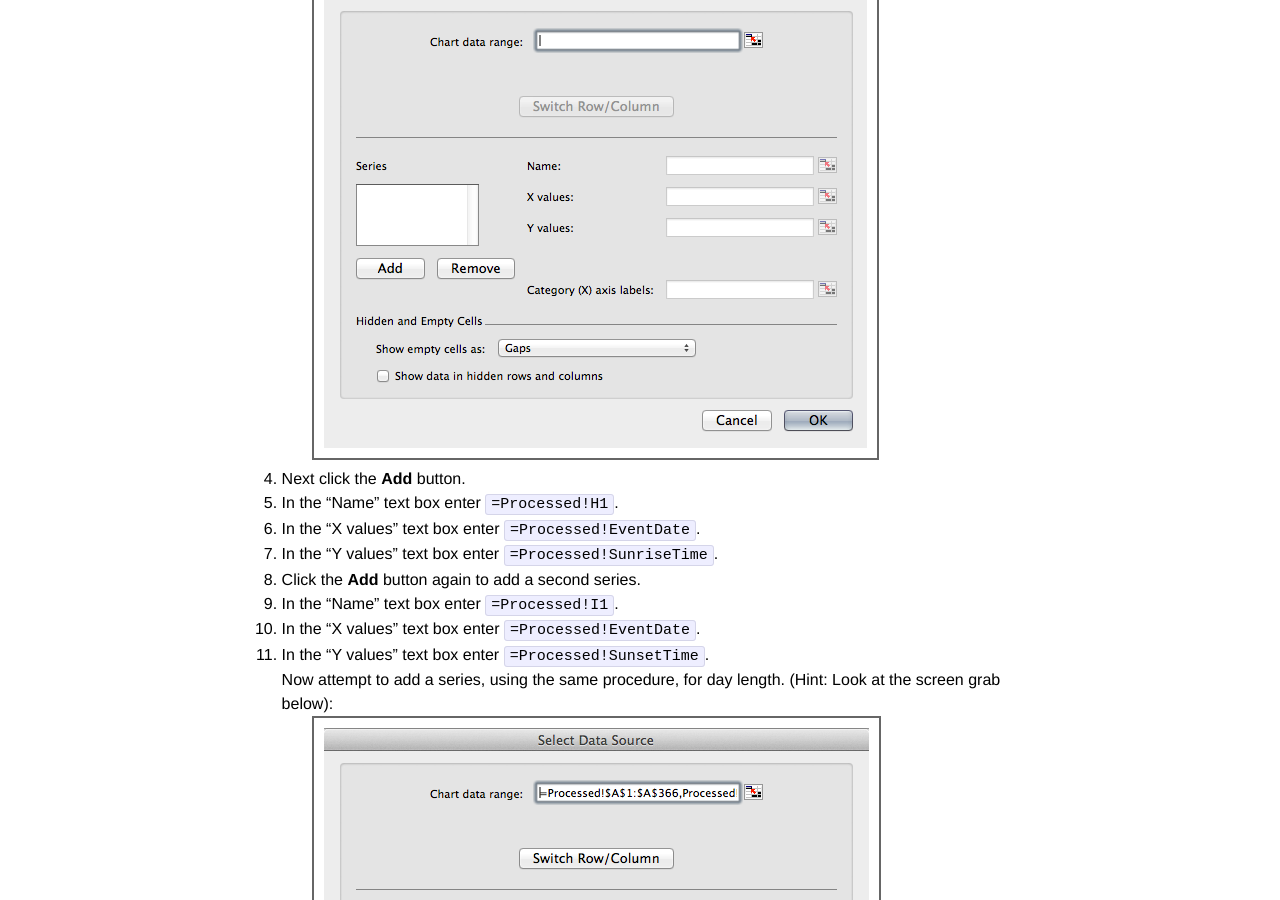
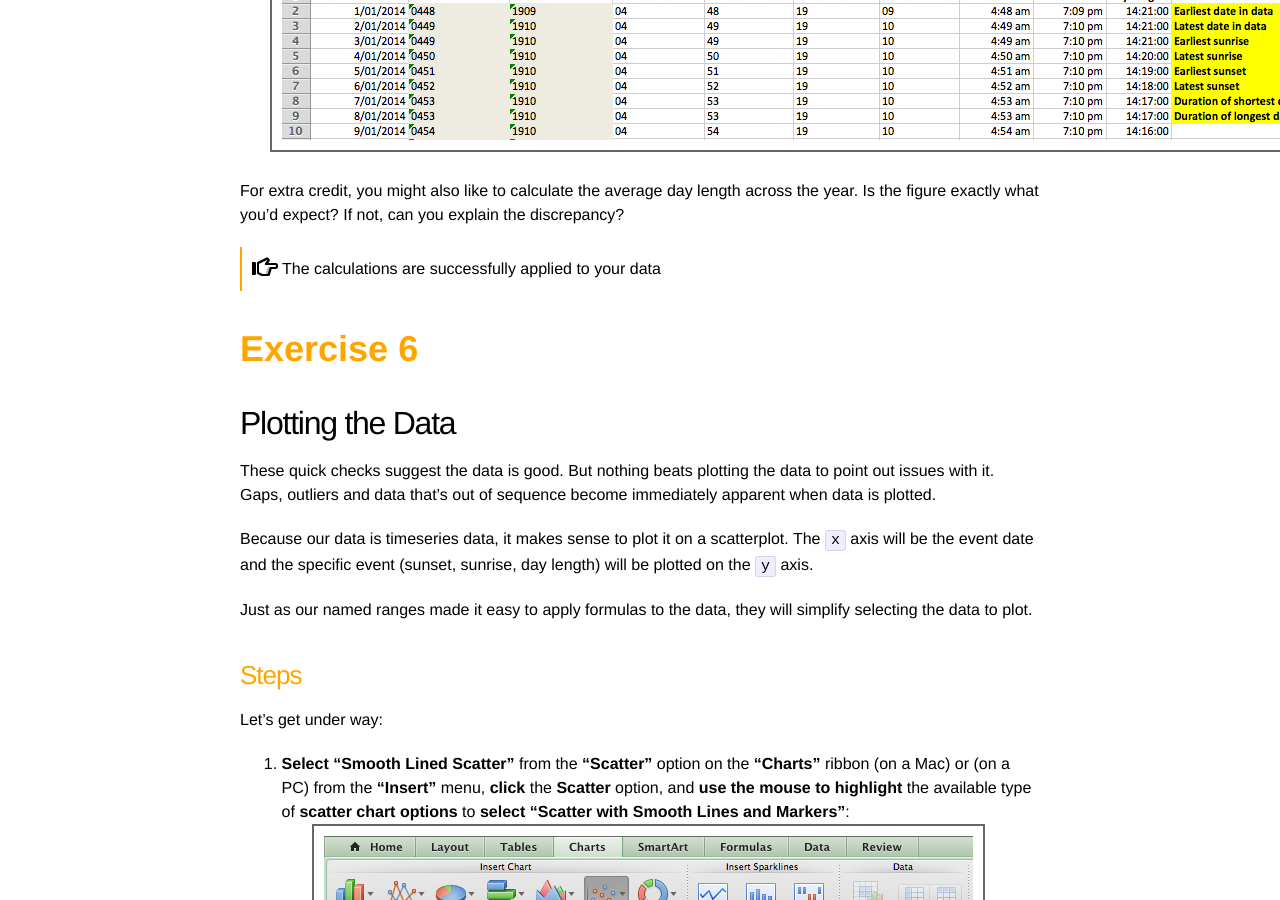
Before and after one commit to IntersectAustralia/excel-fu, a Jekyll site: the page built from module-6/index.markdown, in a window 1280 px wide and 900 px high, scrolled down 8333 px. Built offline with Jekyll 4.4.1, drawn with Linux system fonts in a browser that asks for light colours; some of the changed text lies outside the part shown.

Commit message:
added feedback for module 6

````diff
--- a/module-6/index.markdown
+++ b/module-6/index.markdown
@@ -27,7 +27,11 @@
 1. Reopen the "GASunriseSunsetData.xlsx" file you created in module 5 in **Microsoft Excel**.
 2. Ensure that you have the second worksheet, labelled "Processed", opened.
 
+# Exercise 1
+
 ## Strings to Times
+
+### About this exercise
 
 In computer speak a bunch of characters is called a [string](http://en.wikipedia.org/wiki/String_\(computer_science\)).
 In Excel strings have the data type "Text". Strings can contain any characters, including numbers (0-9), letters (A-Z, a-z) and punctuation.
@@ -67,6 +71,8 @@
 So if the string is ```HELLO``` and the number is ```2```, ```LEFT``` will return ```HE```.
 As you might already have guessed, ```RIGHT``` functions in the same way, but returns the right-most ```n``` characters.
 
+### Steps
+
 Let's first extract the hours information for the sunrise:
 
 1. Position the cursor in cell ```D2```.
@@ -90,6 +96,14 @@
 
    ![Time values extracted](06.png)
 
+<div class="note">
+  Your data now has the time information extracted into columns for hours and minutes.
+</div>
+
+# Exercise 2
+
+## Creating times Excel understands
+
 Now that our times are broken up into their simplest parts, we can recombine them into times Excel understands.
 For this we can use the [TIME](http://office.microsoft.com/en-au/excel-help/time-function-HP010342955.aspx?CTT=5&origin=HP010342402) function.
 It takes three input parameters, ```hour```, ```minute```, ```second``` and returns an Excel time value.
@@ -99,6 +113,8 @@
 ```0.75``` represents 6pm, etc. This may seem odd, but it makes finding the difference between any two times as simple as subtracting one decimal number from another.
 
 So the ```TIME``` function returns a decimal number corresponding to the time parts specified as input parameters.
+
+### Steps
 
 Let's apply it to the sunrise time:
 
@@ -114,6 +130,10 @@
 
    ![TIME function](09.png)
 
+<div class="note">
+  Your data now includes sunrise and sunset times in a format that Excel can understand.
+</div>
+
 Note, we said that Excel stores times as a decimal number. Why then is the time shown as "4:48am"?
 Because Excel has detected the time value, it has formatted the cell accordingly.
 If we change the data type for the cells back to "General", the times will be displayed as decimal values:
@@ -124,10 +144,15 @@
 Warning: If you format the times as "General", make sure you <i>undo</i> before moving on to the next steps.
 </div>
 
+# Exercise 3
+
 ## Calculate Day Length
+
 So we've used the ```TIME``` function to create dates Excel can understand.
 This makes it trivial for us to compute the length of each day of the year.
 We need only subtract the sunrise time from the sunset time.
+
+### Steps
 
 To do so:
 
@@ -142,7 +167,14 @@
 
 We can instantly see that the day length on New Year's Day is 14h 21m, roughly as we'd expect given the early sunrise and late sunset in summer-time Sydney.
 
+<div class="note">
+  Your data now includes a calculation of the length of each day.
+</div>
+
+# Exercise 4
+
 ## Name your Ranges
+
 Now that our data is in a format we can use, we can start exploring, sanity checking, and using it.
 
 This is made easier by creating **named ranges** for our key data.
@@ -155,6 +187,8 @@
 
 This is so much more meaningful, a year down the track, than trying to work out what ```=MAX(A2:A366)``` is calculating.
 
+### Steps
+
 To create a named range for the Date column:
 
 1. Select the data in column ```A``` (e.g. ```A2:A366```). The quickest way to do this is place the cursor in cell ```A2``` and press the ```Control-Shift-Down``` (```Command-Shift-Down``` for Mac users) keyboard shortcut.
@@ -165,8 +199,17 @@
 
 Now repeat steps 1 and 2 to create the named ranges ```SunriseTime```, ```SunsetTime``` and ```DayLength```, based on the data in columns ```H```,```I``` and ```J```.
 
+<div class="note">
+  You have now created named ranges for your data.
+</div>
+
+# Exercise 5
+
 ## Sanity Checking the Data
+
 We can now run some checks to see if the data fits with our intuitive understanding of the seasons:
+
+### Steps
 
 1. Locate a blank cell, say ```L2``` and enter the formula ```=MIN(EventDate)```.
 1. Locate a blank cell, say ```L3``` and enter the formula ```=MAX(EventDate)```.
@@ -176,6 +219,8 @@
 (And combined dates and times, you guessed it, are stored as a number with a whole and factional part.)
 
 With any luck the minimum and maximum dates will reflect the first and last day of the year to which the data pertains.
+
+### Next Steps
 
 Next have a go at:
 
@@ -196,6 +241,12 @@
 For extra credit, you might also like to calculate the average day length across the year.
 Is the figure exactly what you'd expect? If not, can you explain the discrepancy?
 
+<div class="note">
+  The calculations are successfully applied to your data
+</div>
+
+# Exercise 6
+
 ## Plotting the Data
 These quick checks suggest the data is good. But nothing beats plotting the data to
 point out issues with it. Gaps, outliers and data that's out of sequence become immediately apparent when data is plotted.
@@ -205,9 +256,11 @@
 
 Just as our named ranges made it easy to apply formulas to the data, they will simplify selecting the data to plot.
 
+### Steps
+
 Let's get under way:
 
-1. Select "Smooth Lined Scatter" from the "Scatter" option on the "Charts" ribbon:
+1. **Select "Smooth Lined Scatter"** from the **"Scatter"** option on the **"Charts"** ribbon (on a Mac) or (on a PC) from the **"Insert"** menu, **click** the **Scatter** option, and **use the mouse to highlight** the available type of **scatter chart options** to **select "Scatter with Smooth Lines and Markers"**:
 
     ![Smooth Lined Scatter](14.png)
 
@@ -231,7 +284,7 @@
 
     ![Series](17.png)
 
-8. Click the **OK** button to close the dialog box.
+8. Click the ```OK``` button to close the dialog box.
 
 After resizing, your plot will look similar to this one:
 
@@ -249,4 +302,8 @@
 
 ![Final chart](19.png)
 
+<div class="note">
+  Your data has been plotted and contains axis labels.
+</div>
+
 <a class="next-link" href="{{ site.baseurl }}/module-7/">Go to the next module</a>
````
